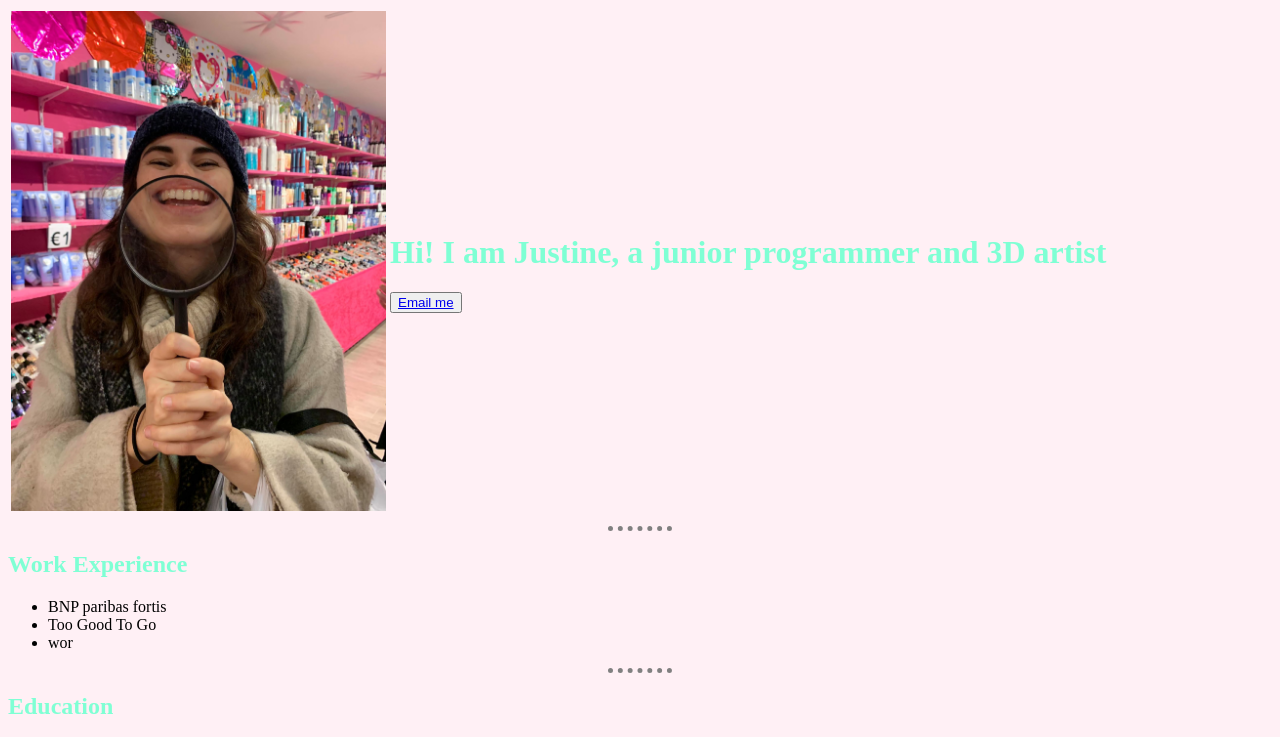
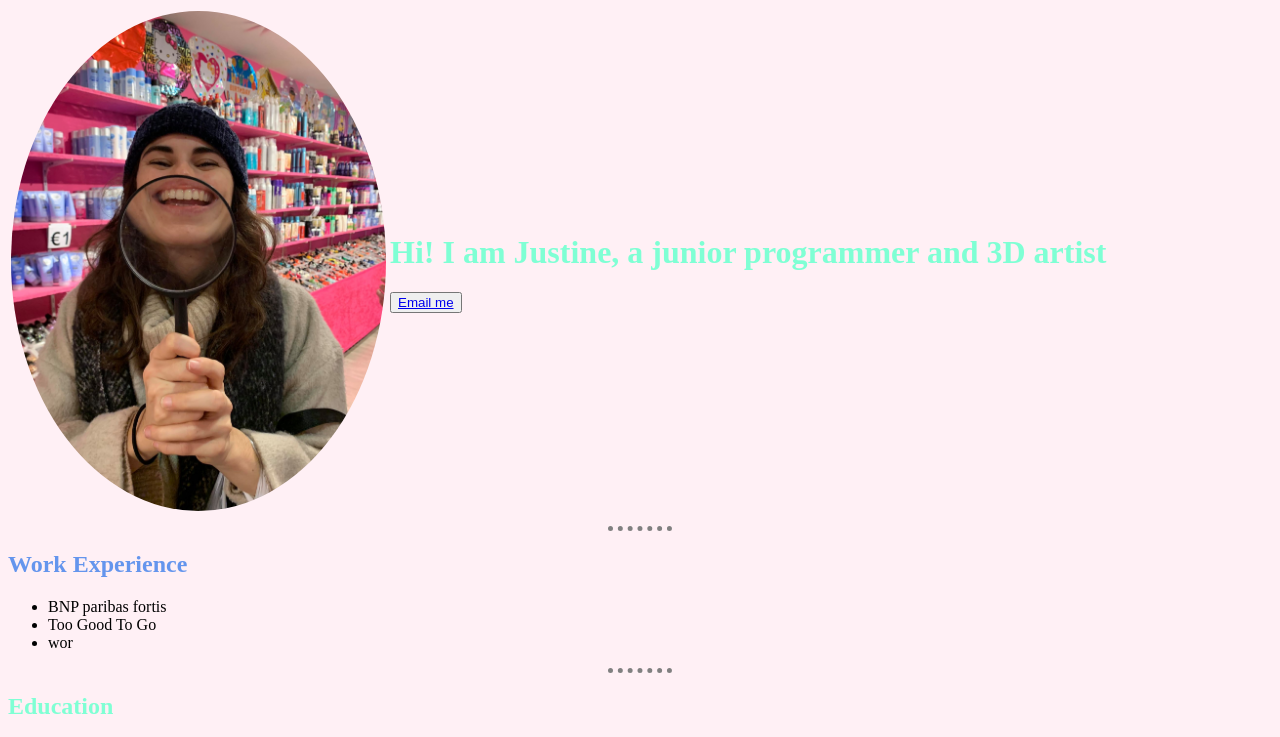
Before and after one commit to jjruyssc/jjruyssc.github.io, a plain HTML site: page index.html in a window 1280 px wide. In both pictures the pointer is over the element "Work Experience". Shown: the top 737 px of the page. Drawn offline with Linux system fonts and the light colour scheme.

Commit message:
section 4: introduction to CSS afgewerkt

```diff
--- a/css/styles.css
+++ b/css/styles.css
@@ -17,3 +17,10 @@ h1 {
 h2{
     color: aquamarine;
 }
+h2:hover{
+    color:cornflowerblue
+}
+
+img{
+    border-radius: 100%;
+}
```
